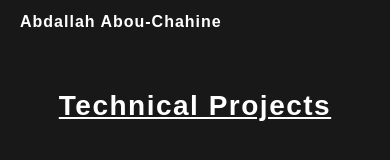
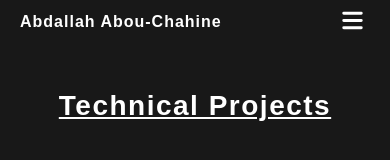
Before and after one commit to abdallahaac/react-three-js-portfolio, a React (Create React App) app in the folder my-portfolio/: page / in a window 390 px wide. Shown: the top 160 px of the page. Built offline with nearby package versions, Linux system fonts and the light colour scheme.

Commit message:
added mobile navbar

```diff
--- a/my-portfolio/public/index.html
+++ b/my-portfolio/public/index.html
@@ -25,7 +25,7 @@
       work correctly both with client-side routing and a non-root public URL.
       Learn how to configure a non-root public URL by running `npm run build`.
     -->
-		<title>React App</title>
+		<title>Abdallah Abou-Chahine</title>
 	</head>
 	<body>
 		<noscript>You need to enable JavaScript to run this app.</noscript>
--- a/my-portfolio/src/Components/Navbar.js
+++ b/my-portfolio/src/Components/Navbar.js
@@ -4,6 +4,8 @@ import "../styles/Navbar.css";
 function Navbar() {
 	const [isPortfolioHovered, setPortfolioHovered] = useState(false);
 	const [isDropDownVisible, setDropDownVisible] = useState("hidden");
+
+	const [isMobileBurgerClicked, setMobileBurger] = useState(false);
 
 	useEffect(() => {
 		if (isPortfolioHovered) {
@@ -13,6 +15,7 @@ function Navbar() {
 		}
 	}, [isPortfolioHovered]);
 	return (
+		<>
 			<div class="nav-container">
 				<nav class="nav-item name">
 					<Link to={"/"}>
@@ -72,7 +75,76 @@ function Navbar() {
 				</nav>
 
 				{/* <!-- burger menu only displays on mobile --> */}
+				<div className="burger-menu">
+					{isMobileBurgerClicked == false ? (
+						<>
+							{" "}
+							<svg
+								onMouseDown={() => {
+									setMobileBurger(true);
+								}}
+								xmlns="http://www.w3.org/2000/svg"
+								width="35px"
+								height="35px"
+								viewBox="0 0 24 24"
+								role="img"
+								aria-labelledby="hamburgerIconTitle"
+								stroke="#fff"
+								stroke-width="2"
+								stroke-linecap="round"
+								stroke-linejoin="round"
+								fill=""
+								color="#000000"
+							>
+								{" "}
+								<title id="hamburgerIconTitle">Menu</title>{" "}
+								<path d="M6 7L18 7M6 12L18 12M6 17L18 17" />{" "}
+							</svg>
+						</>
+					) : (
+						<>
+							<svg
+								onMouseDown={() => {
+									setMobileBurger(false);
+								}}
+								xmlns="http://www.w3.org/2000/svg"
+								version="1.1"
+								id="Layer_1"
+								width={"35px"}
+								height={"35px"}
+								viewBox="0 0 50 50"
+								enable-background="new 0 0 50 50"
+							>
+								<path
+									fill="#ffffff"
+									d="M9.016,40.837c0.195,0.195,0.451,0.292,0.707,0.292c0.256,0,0.512-0.098,0.708-0.293l14.292-14.309  l14.292,14.309c0.195,0.196,0.451,0.293,0.708,0.293c0.256,0,0.512-0.098,0.707-0.292c0.391-0.39,0.391-1.023,0.001-1.414  L26.153,25.129L40.43,10.836c0.39-0.391,0.39-1.024-0.001-1.414c-0.392-0.391-1.024-0.391-1.414,0.001L24.722,23.732L10.43,9.423  c-0.391-0.391-1.024-0.391-1.414-0.001c-0.391,0.39-0.391,1.023-0.001,1.414l14.276,14.293L9.015,39.423  C8.625,39.813,8.625,40.447,9.016,40.837z"
+									id="id_101"
+								/>
+							</svg>
+						</>
+					)}
 				</div>
+			</div>
+
+			{isMobileBurgerClicked ? (
+				<>
+					<div className="dropdown">
+						<li>
+							<Link to={"/technical-projects"}>Technical Projects</Link>
+						</li>
+						<li>
+							<Link to={"/graphic-design"}>Graphic Design</Link>
+						</li>
+						<li>
+							<Link to={"/art"}>Art</Link>
+						</li>
+						<li>
+							<Link>Contact Me</Link>
+						</li>
+					</div>
+				</>
+			) : null}
+		</>
 	);
 }
 
--- a/my-portfolio/src/styles/Navbar.css
+++ b/my-portfolio/src/styles/Navbar.css
@@ -170,6 +170,12 @@
 		text-decoration: none;
 		color: white;
 	}
+	.burger-menu {
+		display: none;
+	}
+	.dropdown {
+		display: none;
+	}
 }
 
 @media (width<=900px) {
@@ -189,4 +195,37 @@
 		font-size: 16px;
 		letter-spacing: 1px;
 	}
+	.burger-menu {
+		transform: translateX(-20px);
+	}
+	.dropdown {
+		position: fixed;
+		display: flex;
+		align-items: center;
+		width: 100%;
+		height: 250px;
+		justify-content: space-around;
+		flex-direction: column;
+		background-color: #fff;
+		transform: translateY(44px);
+		z-index: 1;
+	}
+	.dropdown > li {
+		display: flex;
+		align-items: center;
+		justify-content: center;
+		list-style-type: none;
+		height: 100%;
+		text-align: center;
+		width: 100%;
+	}
+	.dropdown > li:hover {
+		background-color: #dadada52;
+	}
+	.dropdown > li > a {
+		list-style-type: none;
+		text-decoration: none;
+		color: rgba(37, 37, 37);
+		font-size: larger;
+	}
 }
```
Also changed, not shown: my-portfolio/src/Components/burger-bar.svg. Lines whose indentation alone changed are shown as unchanged.
